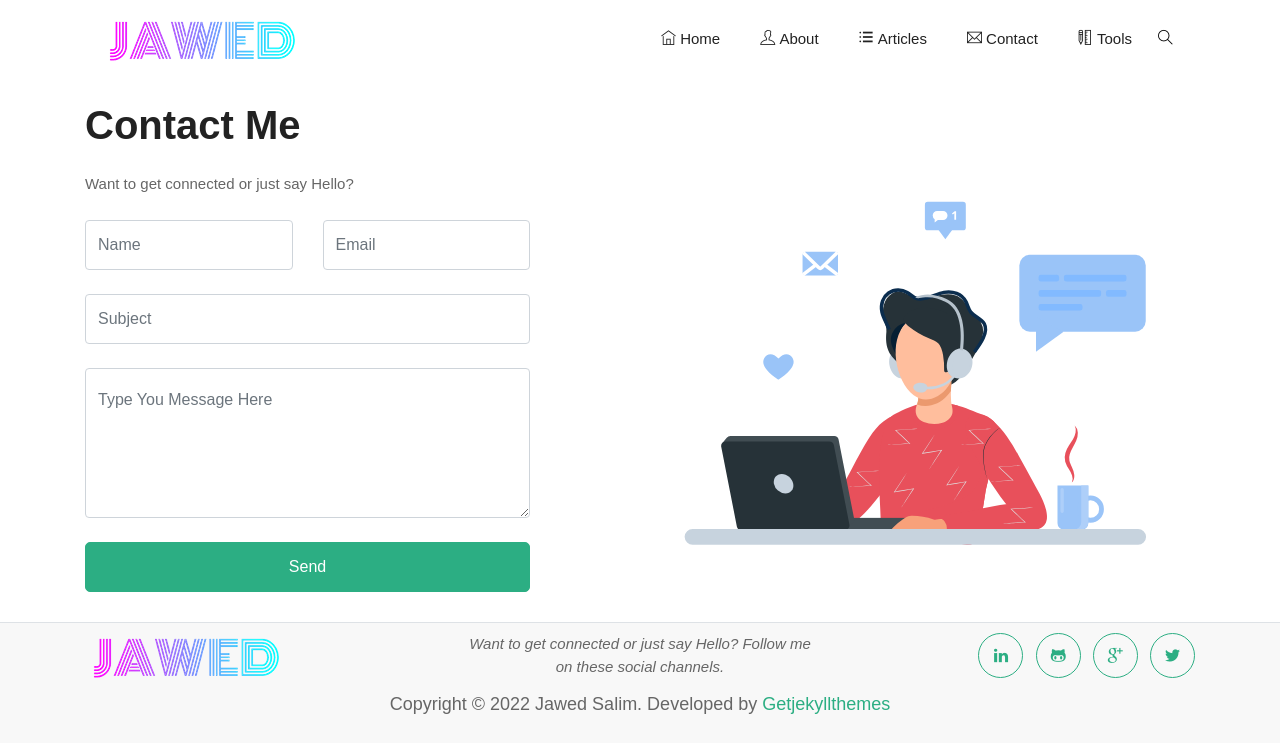
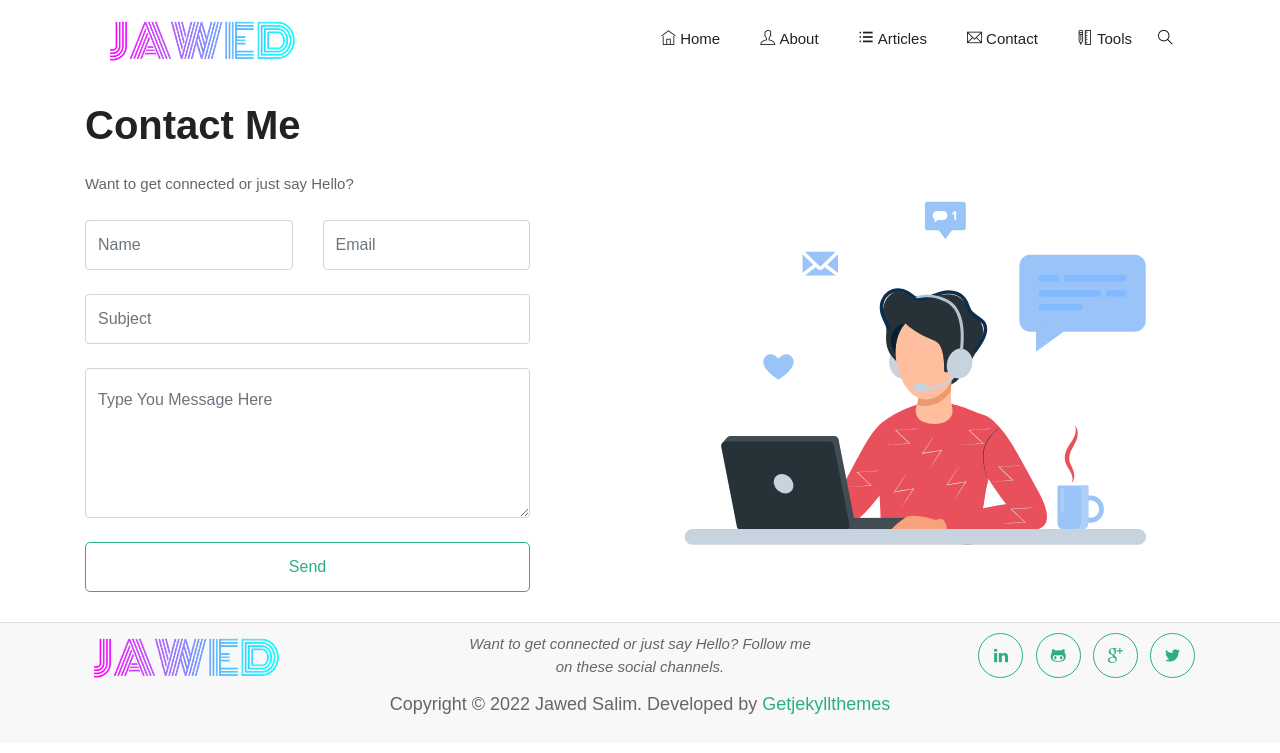
Before and after one commit to heyjawed/heyjawed.github.io, a Jekyll site: the page built from _pages/contact.md, in a window 1280 px wide. Shown: the top 753 px of the page. Built offline with Jekyll 4.4.1, drawn with Linux system fonts in a browser that asks for light colours; some web fonts are replaced.

Commit message:
Update posts and contact page

```diff
--- a/_layouts/contact.html
+++ b/_layouts/contact.html
@@ -23,7 +23,7 @@
               rows="5" minlength="10" required="true"></textarea>
           </div>
           <div class="col-12">
-            <button class="btn btn-primary btn-block" type="submit">Send</button>
+            <button class="btn btn-outline-primary btn-block" type="submit">Send</button>
           </div>
         </form>
       </div>
--- a/_layouts/post.html
+++ b/_layouts/post.html
@@ -13,8 +13,8 @@
           {{ page.date | date: '%b %d, %Y' }},
           {% if page.tags.size >= 1 %}
           {% for tag in page.tags %}
-          <!-- <a href="{{ '/tag/' | relative_url }}{{ tag | slugify }}">{{ tag | capitalize }}</a> -->
-          <span>{{ tag | capitalize }}</span>
+
+          <a href="{{ 'tag/' | relative_url }}{{ tag | slugify }}" style="color: #9137f8fd">#{{ tag | slugify | replace: "-", "_" }}</a>
 
           {% endfor %}
           {% endif %}
--- a/_pages/articles.html
+++ b/_pages/articles.html
@@ -17,8 +17,10 @@
             <div id="#{{ tag_name | slugify }}"></div>
             <p></p>
 
-            <h3 class="tag-head" style="color: #2cae83;">{{ tag_name }}</h3>
-            <a name="{{ tag_name | slugize }}"></a>
+            <h3 class="tag-head" style="color: #2cae83;">
+              <a class="post-title" href="{{ 'tag/' | relative_url }}{{ tag_name | slugify }}">{{ tag_name }}</a>
+            </h3>
+
             {% for post in site.tags[tag_name] %}
             <article class="archive-item">
               <div class="row">
```
Also changed, not shown: assets/scss/_buttons.scss (line endings or trailing spaces), 8 other files.
